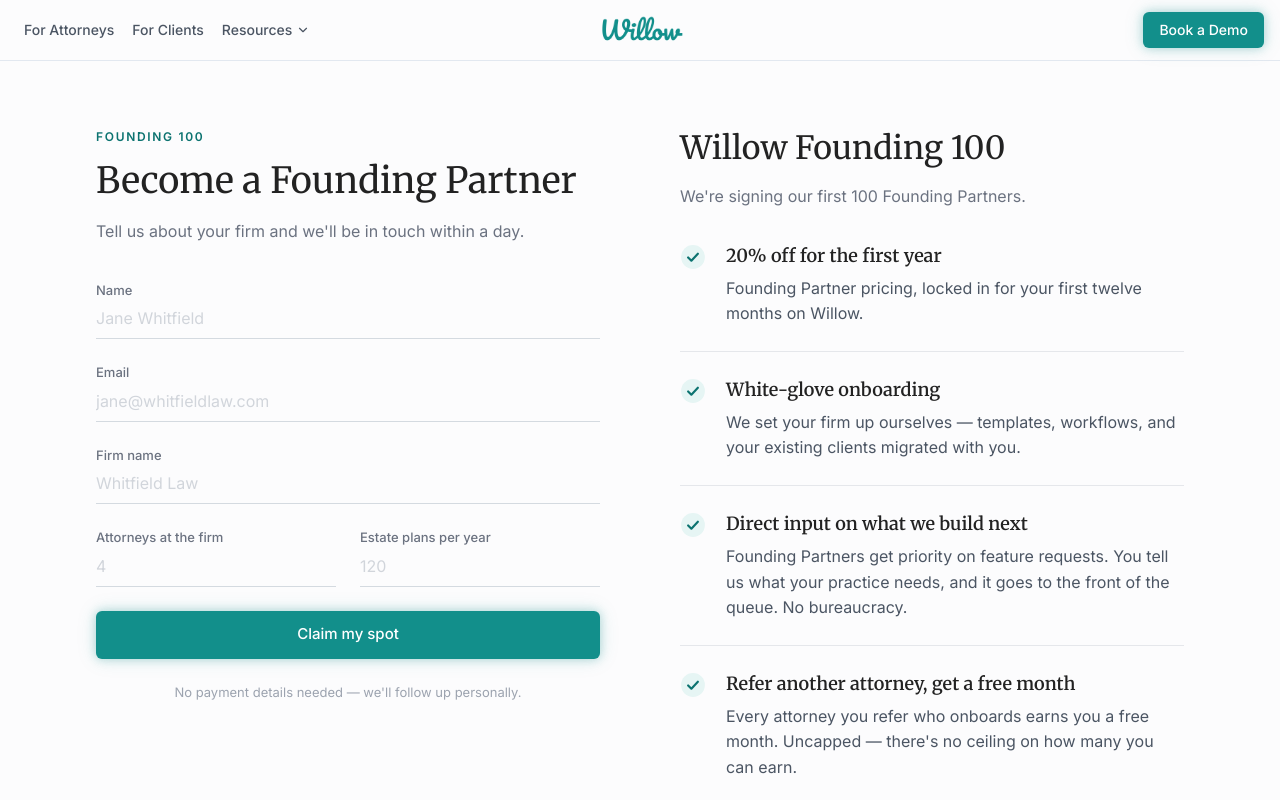
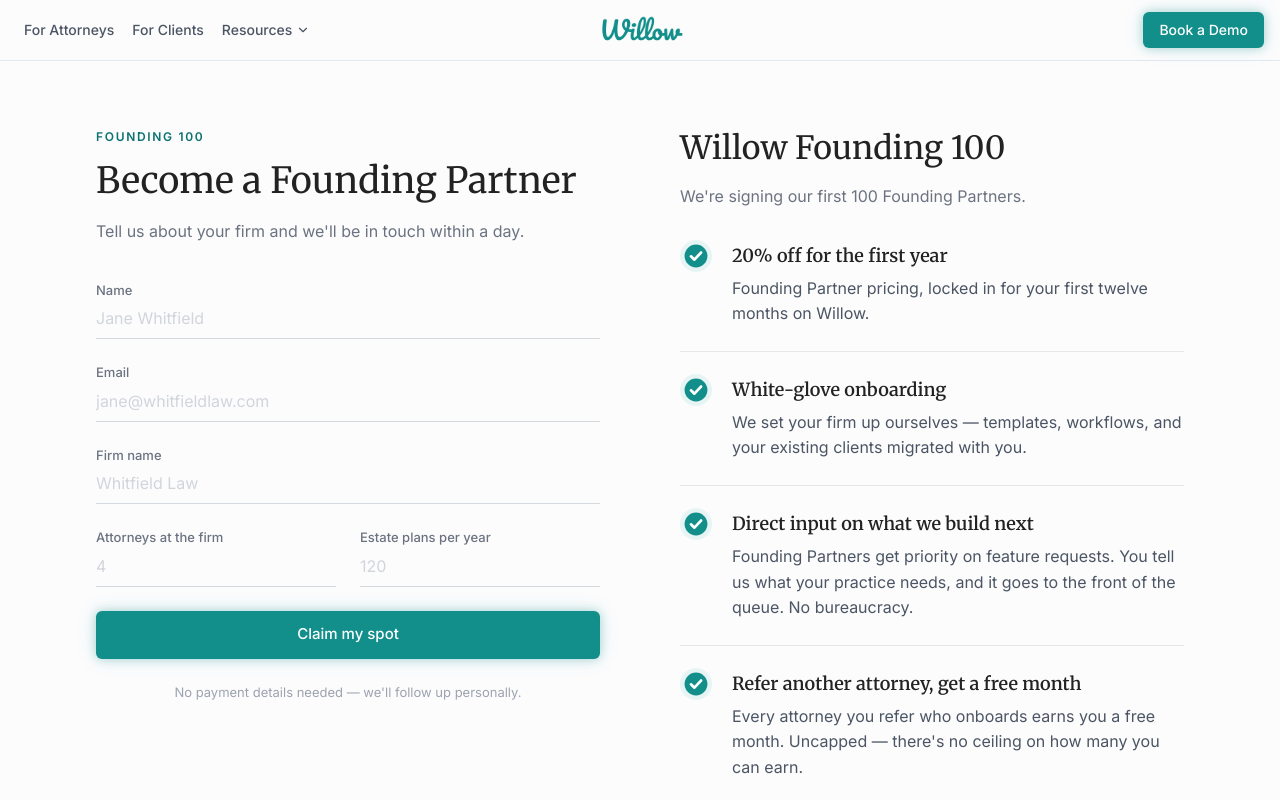
Before and after one commit to Willow-07042002-Inc/landing-page-v, a React (Vite) app: page /founding-100 in a window 1280 px wide. Shown: the top 800 px of the page. Built offline with nearby package versions, Linux system fonts and the light colour scheme.

Commit message:
Founding 100: on-brand check marks
Swaps the faint mint bullet for the product's own done-state check: a
solid Willow Teal disc with a bold white check, in a Teal Pale halo.

Co-Authored-By: Claude Opus 5 <noreply@anthropic.com>

```diff
--- a/src/pages/Founding100.tsx
+++ b/src/pages/Founding100.tsx
@@ -42,10 +42,14 @@ const BENEFITS: { title: string; body: string }[] = [
   },
 ];
 
+/* The product's own "done" check (see the journey steps in ProductVignettes):
+   a solid Willow Teal disc with a bold white check, set in a Teal Pale halo so
+   it reads as a finished mark rather than a faint bullet. Scales to its box. */
 const CheckMark = () => (
-  <svg viewBox="0 0 24 24" fill="none" aria-hidden className="h-full w-full">
-    <circle cx="12" cy="12" r="11" fill="#E6F5F4" />
-    <path d="M7.5 12.4l3 3 6-6.4" stroke="#0C7370" strokeWidth="2" strokeLinecap="round" strokeLinejoin="round" />
+  <svg viewBox="0 0 28 28" fill="none" aria-hidden className="h-full w-full">
+    <circle cx="14" cy="14" r="14" fill="#E6F5F4" />
+    <circle cx="14" cy="14" r="10" fill="#128F8B" />
+    <path d="M9.6 14.3l3 2.9 5.8-6.2" stroke="#FFFFFF" strokeWidth="2.4" strokeLinecap="round" strokeLinejoin="round" />
   </svg>
 );
 
@@ -146,7 +150,7 @@ const Founding100 = () => {
 
             {status === "done" ? (
               <div className="mt-10 border-t border-gray-200 pt-10">
-                <div className="mx-auto h-11 w-11 lg:mx-0"><CheckMark /></div>
+                <div className="mx-auto h-14 w-14 lg:mx-0"><CheckMark /></div>
                 <h2 className="mt-5 font-heading text-2xl font-light text-[#222222]">You're on the list.</h2>
                 <p className="mx-auto mt-3 max-w-sm text-[15px] text-gray-500 lg:mx-0" style={{ lineHeight: 1.6 }}>
                   Thanks{form.name ? `, ${form.name.split(" ")[0]}` : ""} — we've got your details and
@@ -200,7 +204,7 @@ const Founding100 = () => {
             <ul className="mt-10 lg:mt-8">
               {BENEFITS.map(({ title, body }) => (
                 <li key={title} className="flex gap-4 border-t border-gray-200 py-6 first:border-t-0 first:pt-0 md:gap-5">
-                  <span className="mt-0.5 h-6 w-6 flex-shrink-0 md:h-[26px] md:w-[26px]"><CheckMark /></span>
+                  <span className="-mt-0.5 h-7 w-7 flex-shrink-0 md:h-8 md:w-8"><CheckMark /></span>
                   <div>
                     <h3 className="font-heading text-[17px] font-semibold text-[#222222] md:text-lg">{title}</h3>
                     <p className="mt-1.5 text-[15px] text-gray-600 md:text-base" style={{ lineHeight: 1.6 }}>{body}</p>
```
